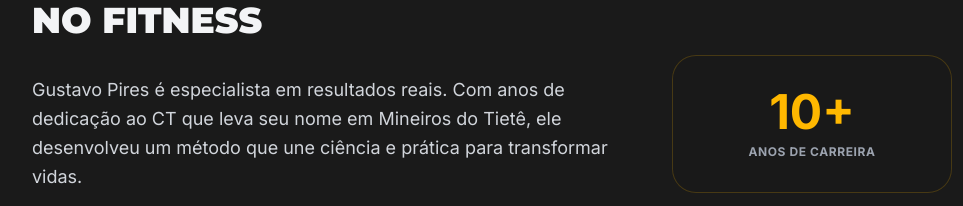
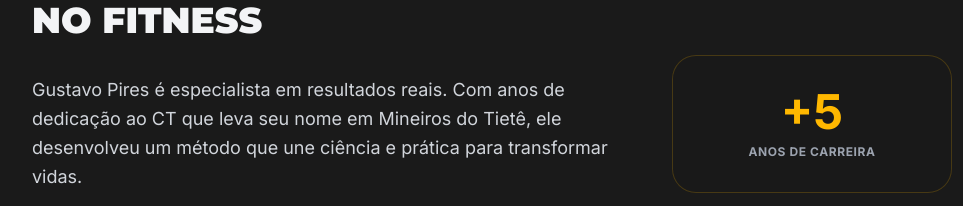
Before and after one commit to giraldidev/CT-Gustavo-Pires-, a plain HTML site: page index.html in a window 1280 px wide. Shown: the part 953-1159 px from the top of the page, 0-963 px from the left. Drawn offline with nearby package versions, Linux system fonts and the light colour scheme.

Commit message:
Atualiza anos de carreira de 10+ para +5

```diff
--- a/index.html
+++ b/index.html
@@ -199,7 +199,7 @@
                 <div class="order-1 lg:order-2 grid grid-cols-2 gap-4" data-aos="fade-left">
                     <div class="space-y-4 pt-12">
                         <div class="glass p-6 sm:p-8 rounded-3xl text-center border-primary/20">
-                            <p class="text-4xl sm:text-5xl font-black text-primary mb-2">10+</p>
+                            <p class="text-4xl sm:text-5xl font-black text-primary mb-2">+5</p>
                             <p class="text-[10px] sm:text-xs font-bold uppercase tracking-wider text-gray-400">Anos de
                                 Carreira</p>
                         </div>
```
